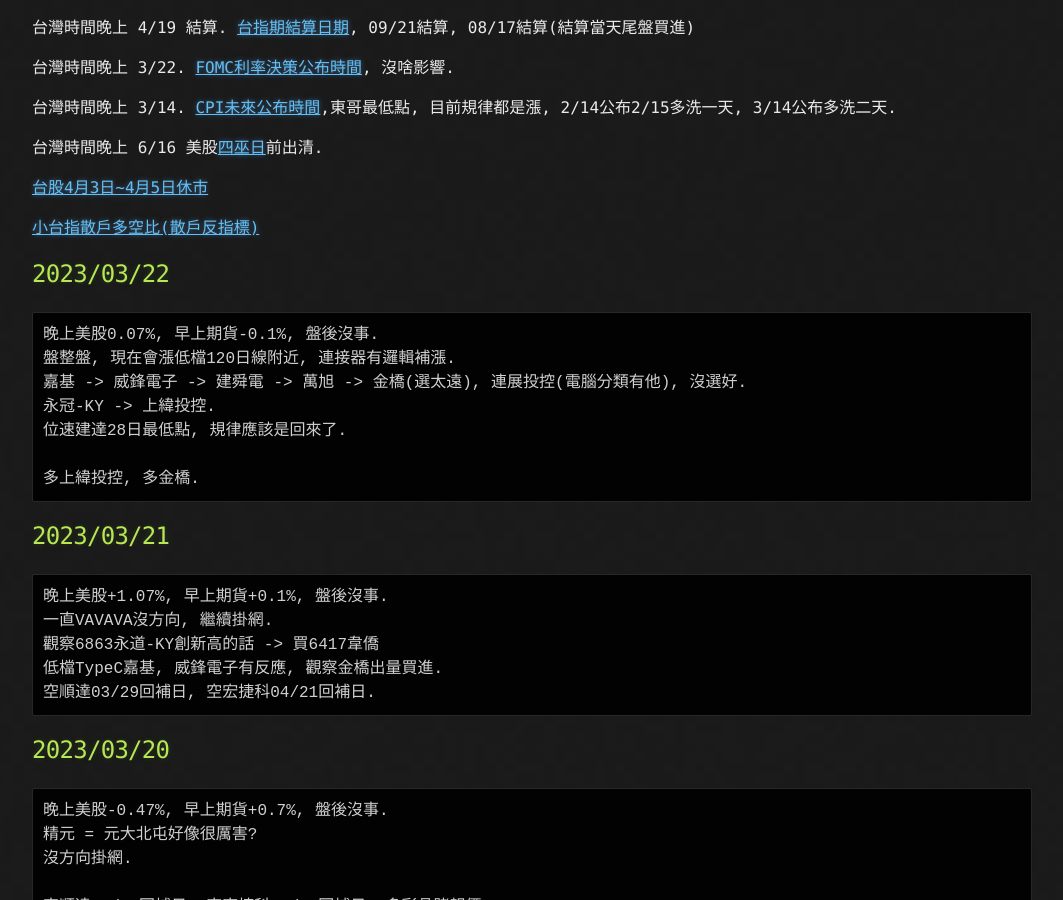
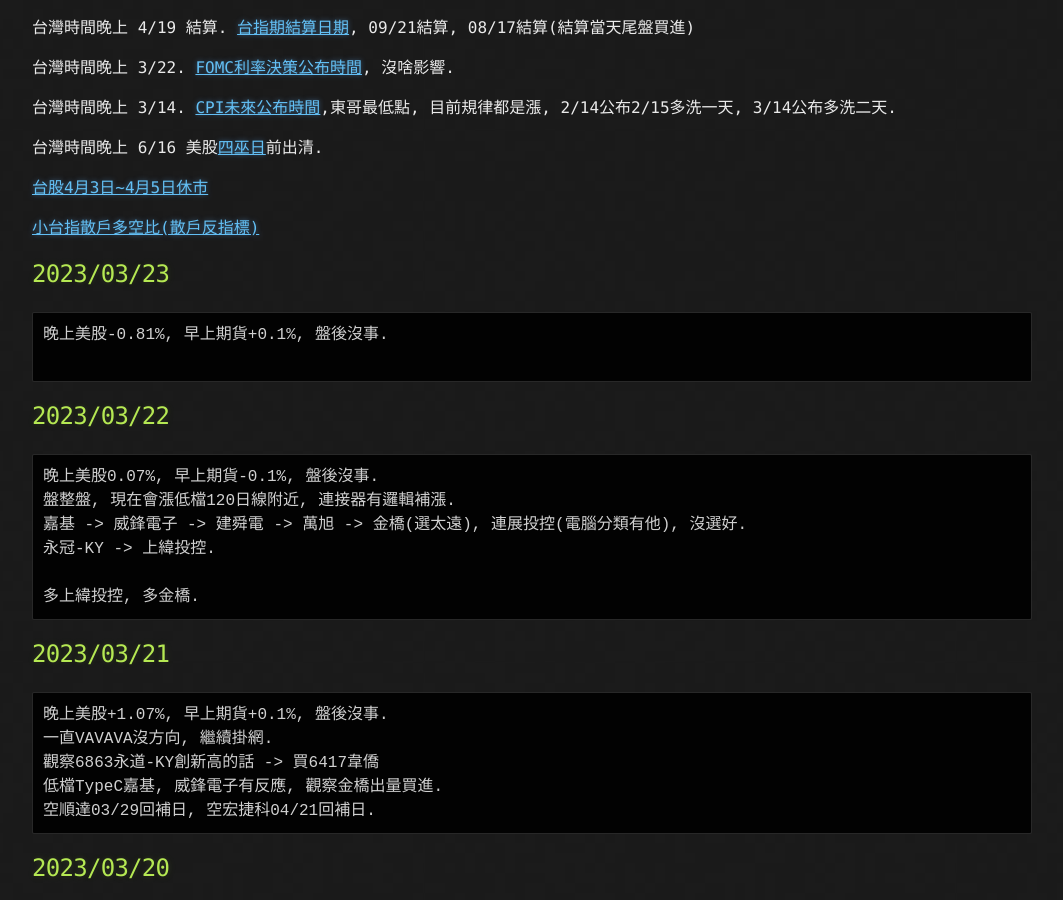
Before and after one commit to lepg5487/Stock_God, a Jekyll site: the page built from index.md, in a window 1280 px wide and 900 px high, scrolled down 402 px. Shown: the whole window, without its empty margins (108-1171 px from the left). Built offline with Jekyll 4.4.1, drawn with Linux system fonts in a browser that asks for light colours; our own code applies the rules of GitHub Pages for plain Markdown files.

Commit message:
Update index.md

````diff
--- a/index.md
+++ b/index.md
@@ -21,6 +21,12 @@ layout: testlayouts
 [台股4月3日~4月5日休市](https://www.twse.com.tw/zh/holidaySchedule/holidaySchedule)
 
 [小台指散戶多空比(散戶反指標)](https://www.macromicro.me/charts/20069/tw-mtx-long-to-short-ratio-of-individual-player)
+
+## 2023/03/23
+```
+晚上美股-0.81%, 早上期貨+0.1%, 盤後沒事.
+
+```
 
 ## 2023/03/22
 ```
@@ -28,7 +34,6 @@ layout: testlayouts
 盤整盤, 現在會漲低檔120日線附近, 連接器有邏輯補漲.
 嘉基 -> 威鋒電子 -> 建舜電 -> 萬旭 -> 金橋(選太遠), 連展投控(電腦分類有他), 沒選好.
 永冠-KY -> 上緯投控.
-位速建達28日最低點, 規律應該是回來了.
 
 多上緯投控, 多金橋.
 ```
````
